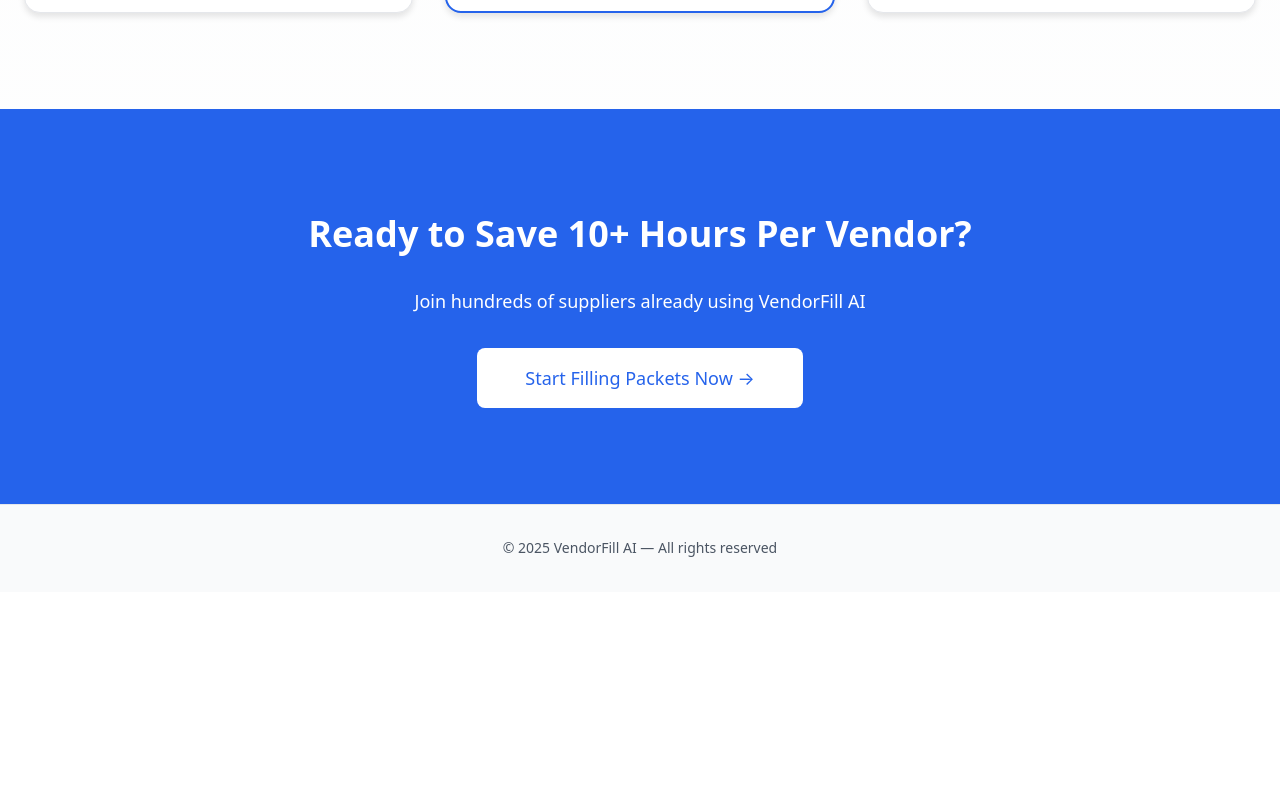
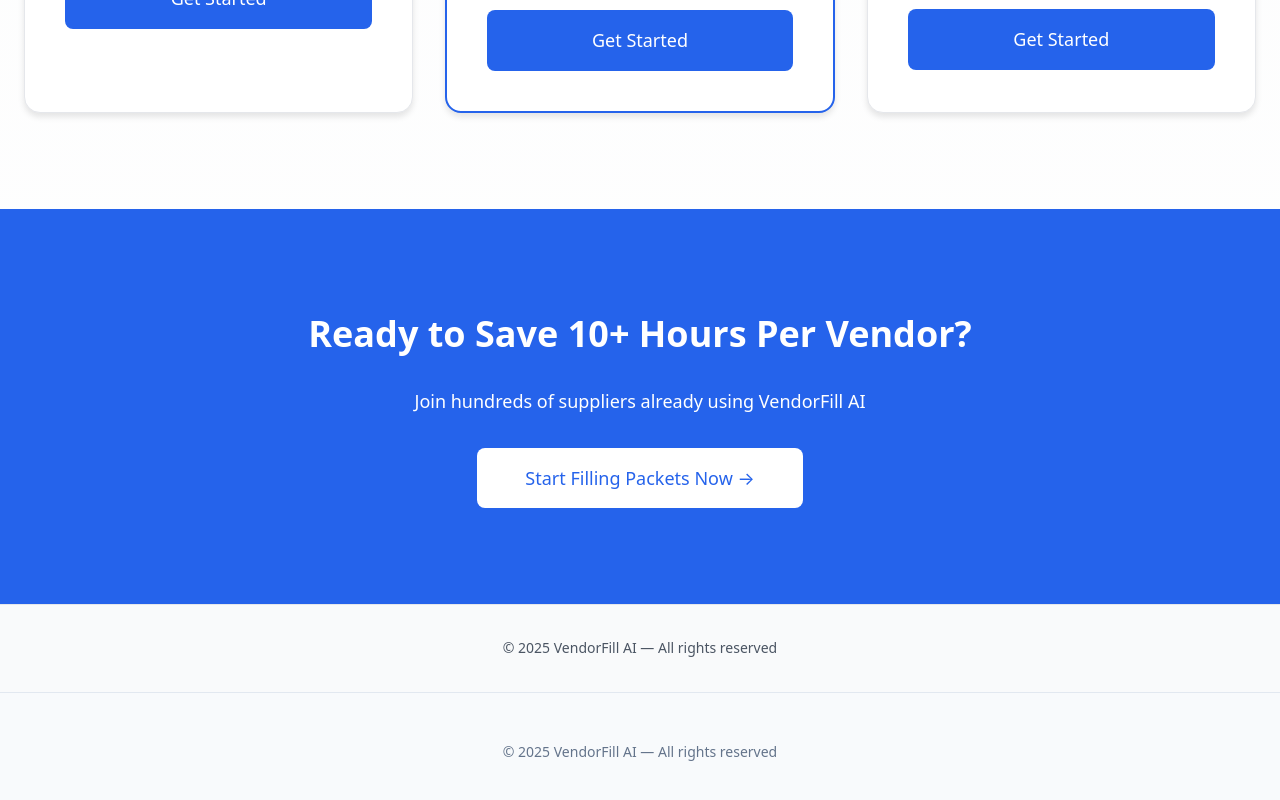
Before and after one commit to deansw/vendorfill, a Next.js app: page / in a window 1280 px wide. Shown: the part 1814-2614 px from the top of the page. Before the commit the page ends 2406 px from the top, so only its background shows below. Built offline with nearby package versions, Linux system fonts and the light colour scheme.

Commit message:
Update layout.tsx

```diff
--- a/app/layout.tsx
+++ b/app/layout.tsx
@@ -1,22 +1,74 @@
-// app/layout.tsx — FIXED & WORKING
-import type { Metadata } from "next";
-import "./globals.css";
-
-export const metadata: Metadata = {
-  title: "VendorFill AI – Never fill a vendor form again",
-  description: "Upload any vendor packet. Get back a perfectly filled + signed PDF in minutes.",
-};
+// app/layout.tsx — REPLACE EVERYTHING WITH THIS
+import "./globals.css"
+import Link from "next/link"
 
 export default function RootLayout({
   children,
 }: {
-  children: React.ReactNode;
+  children: React.ReactNode
 }) {
   return (
     <html lang="en">
-      <body className="antialiased bg-white">
-        {children}
+      <body style={{ margin: 0, fontFamily: "system-ui, -apple-system, sans-serif" }}>
+        {/* Global Header — appears on every page */}
+        <header style={{
+          position: "fixed",
+          top: 0,
+          left: 0,
+          right: 0,
+          zIndex: 50,
+          background: "rgba(255,255,255,0.95)",
+          backdropFilter: "blur(12px)",
+          borderBottom: "1px solid #e2e8f0",
+          padding: "1rem 2rem",
+          display: "flex",
+          justifyContent: "space-between",
+          alignItems: "center"
+        }}>
+          <Link href="/" style={{ display: "flex", alignItems: "center", gap: "12px", textDecoration: "none" }}>
+            <div style={{
+              width: "40px",
+              height: "40px",
+              background: "linear-gradient(135deg, #3b82f6, #6366f1)",
+              borderRadius: "12px",
+              display: "flex",
+              alignItems: "center",
+              justifyContent: "center",
+              color: "white",
+              fontWeight: "bold",
+              fontSize: "20px"
+            }}>
+              VF
+            </div>
+            <span style={{ fontSize: "24px", fontWeight: "bold", color: "#1e293b" }}>
+              VendorFill AI
+            </span>
+          </Link>
+
+          <nav style={{ display: "flex", gap: "2rem" }}>
+            <Link href="/dashboard" style={{ color: "#3b82f6", fontWeight: "600", textDecoration: "none" }}>Dashboard</Link>
+            <Link href="/upload" style={{ color: "#3b82f6", fontWeight: "600", textDecoration: "none" }}>Upload</Link>
+            <Link href="/profile" style={{ color: "#3b82f6", fontWeight: "600", textDecoration: "none" }}>Profile</Link>
+          </nav>
+        </header>
+
+        {/* Page Content */}
+        <main style={{ paddingTop: "100px", minHeight: "100vh", background: "linear-gradient(to bottom, #f8fafc, #ffffff)" }}>
+          {children}
+        </main>
+
+        {/* Global Footer */}
+        <footer style={{
+          padding: "3rem 2rem",
+          textAlign: "center",
+          background: "#f8fafc",
+          borderTop: "1px solid #e2e8f0",
+          color: "#64748b",
+          fontSize: "14px"
+        }}>
+          © 2025 VendorFill AI — All rights reserved
+        </footer>
       </body>
     </html>
-  );
+  )
 }
```
